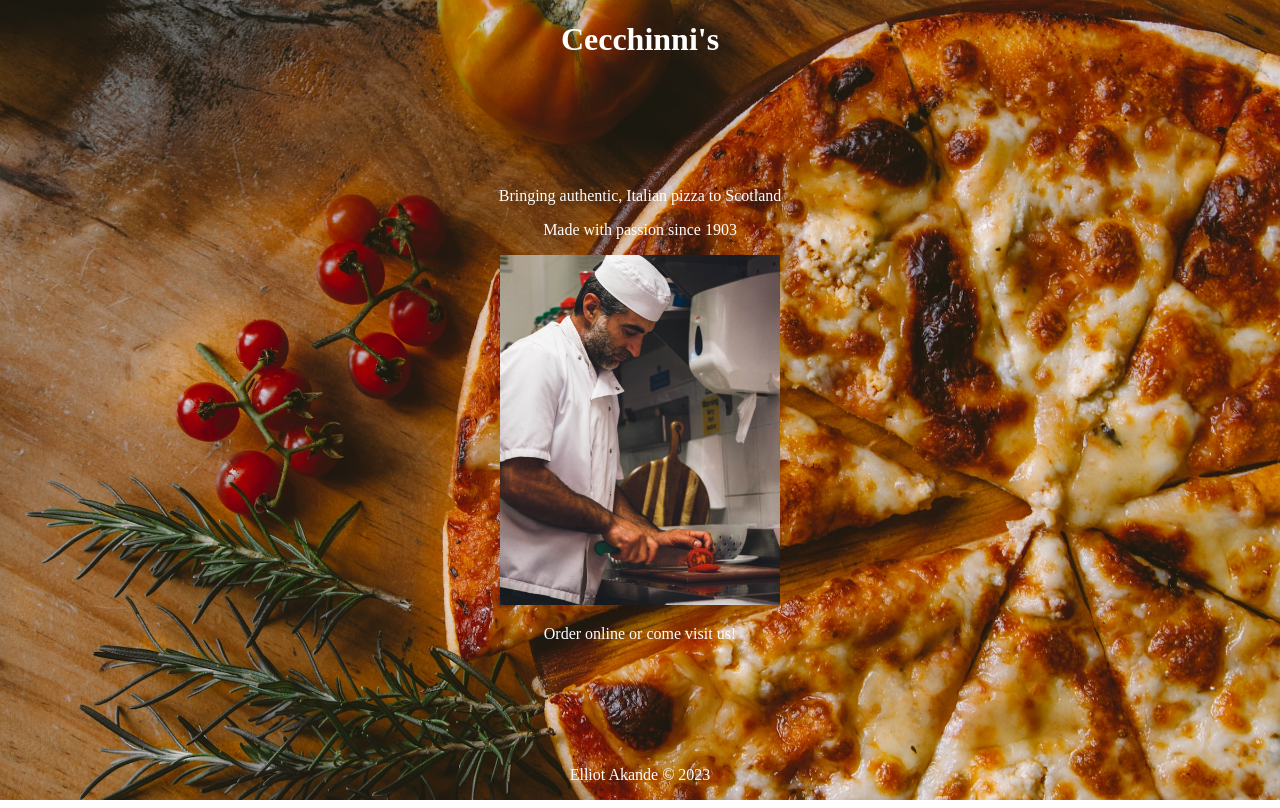
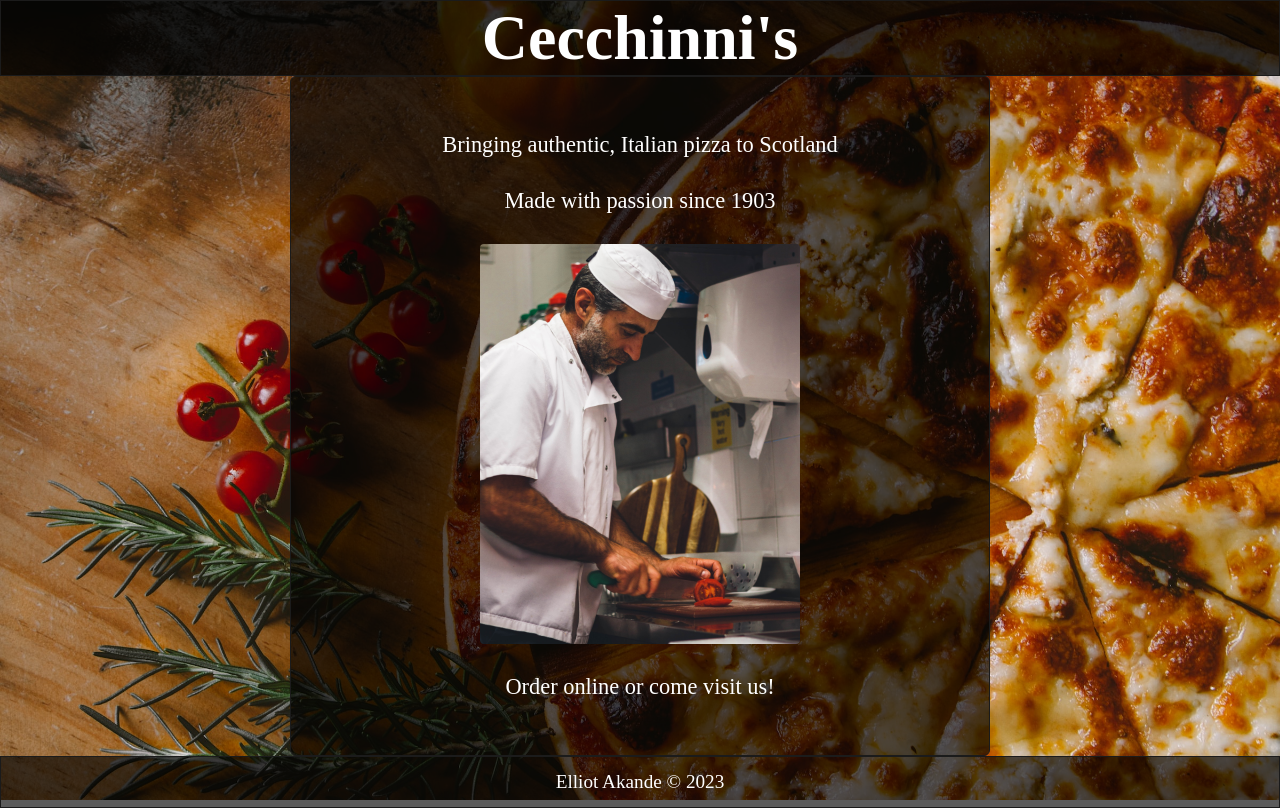
Before and after one commit to Elliot-Akande/restaurant-page, a website built with webpack: page dist/index.html in a window 1280 px wide. Built offline with nearby package versions, Linux system fonts and the light colour scheme.

Commit message:
Update home page styles

```diff
--- a/src/style.css
+++ b/src/style.css
@@ -1,9 +1,20 @@
+:root {
+    --color-bg: #000000a4;
+    --color-bg-dark: #000000c2;
+}
+
 html,
 body {
     margin: 0;
     height: 100%;
+}
+
+body * {
     text-align: center;
     color: white;
+    box-sizing: border-box;
+    margin: 0;
+    padding: 0;
 }
 
 #content {
@@ -15,6 +26,25 @@ body {
     background-size: cover;
 }
 
+header,
+main>.card,
+footer {
+    background: var(--color-bg);
+    border: 1px solid #1b1b1b;
+}
+
+header {
+    height: 150px;
+    display: flex;
+    justify-content: center;
+    align-items: center;
+    background: var(--color-bg-dark);
+}
+
+header>h1 {
+    font-size: 4rem;
+}
+
 main {
     flex: 1;
 
@@ -23,6 +53,31 @@ main {
     align-items: center;
 }
 
+.card {
+    width: 700px;
+    padding: 55px;
+
+    display: flex;
+    flex-direction: column;
+    align-items: center;
+    gap: 30px;
+
+    border-radius: 6px;
+}
+
+.card>p {
+    font-size: 1.4rem;
+}
+
 .card>img {
-    height: 350px;
+    height: 400px;
+    border-radius: 4px;
 }
+
+footer {
+    padding: 14px;
+}
+
+footer>p {
+    font-size: 1.2rem;
+}
```
